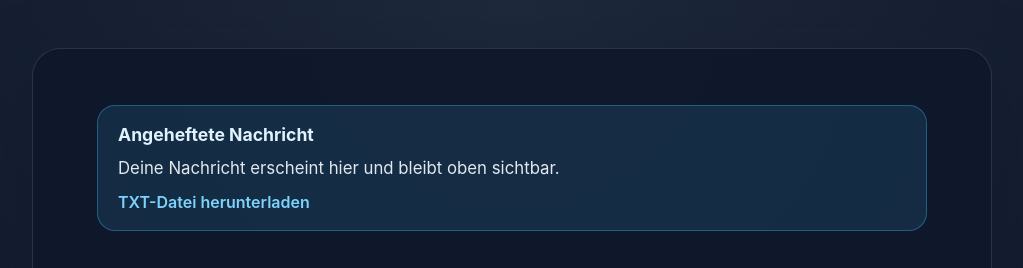
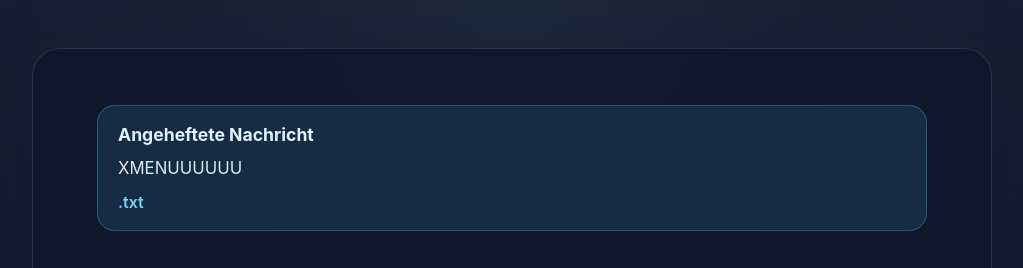
Before and after one commit to theodorismmmm/XMenu, a plain HTML site: page index.html in a window 1280 px wide. Shown: the top 268 px of the page, without its empty margins (128-1151 px from the left). Drawn offline with Linux system fonts and the light colour scheme.

Commit message:
Update pinned message and download link text

```diff
--- a/index.html
+++ b/index.html
@@ -446,10 +446,10 @@
       <section class="pinned-banner" id="pinnedBanner" hidden>
         <h2>Angeheftete Nachricht</h2>
         <p id="pinnedMessage">
-          Deine Nachricht erscheint hier und bleibt oben sichtbar.
+          XMENUUUUUU
         </p>
         <a id="pinnedDownload" href="#" download="pinned-message.txt">
-          TXT-Datei herunterladen
+          .txt
         </a>
       </section>
 
```
